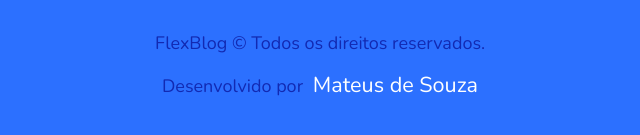
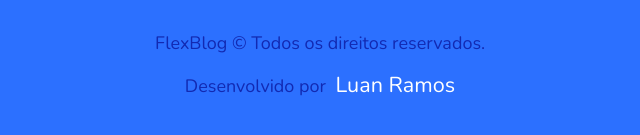
Before and after one commit to luanrramos/flexblog, a plain HTML site: page index.html in a window 1280 px wide. Shown: the part 3445-3580 px from the top of the page, 320-960 px from the left. Drawn offline with nearby package versions, Linux system fonts and the light colour scheme.

Commit message:
README Atualizado

```diff
--- a/index.html
+++ b/index.html
@@ -159,7 +159,7 @@
   <footer class="footer">
     <div class="footer-content">
       <p class="footer-text">FlexBlog © Todos os direitos reservados.</p>
-      <p class="footer-link">Desenvolvido por <a target="_blank" href="https://mateuspaula.dev/">Mateus de Souza</a></p>
+      <p class="footer-link">Desenvolvido por <a target="_blank" href="https://github.com/luanrramos/">Luan Ramos</a></p>
     </div>
   </footer>
 </body>
```
Also changed, not shown: 1 other file.
